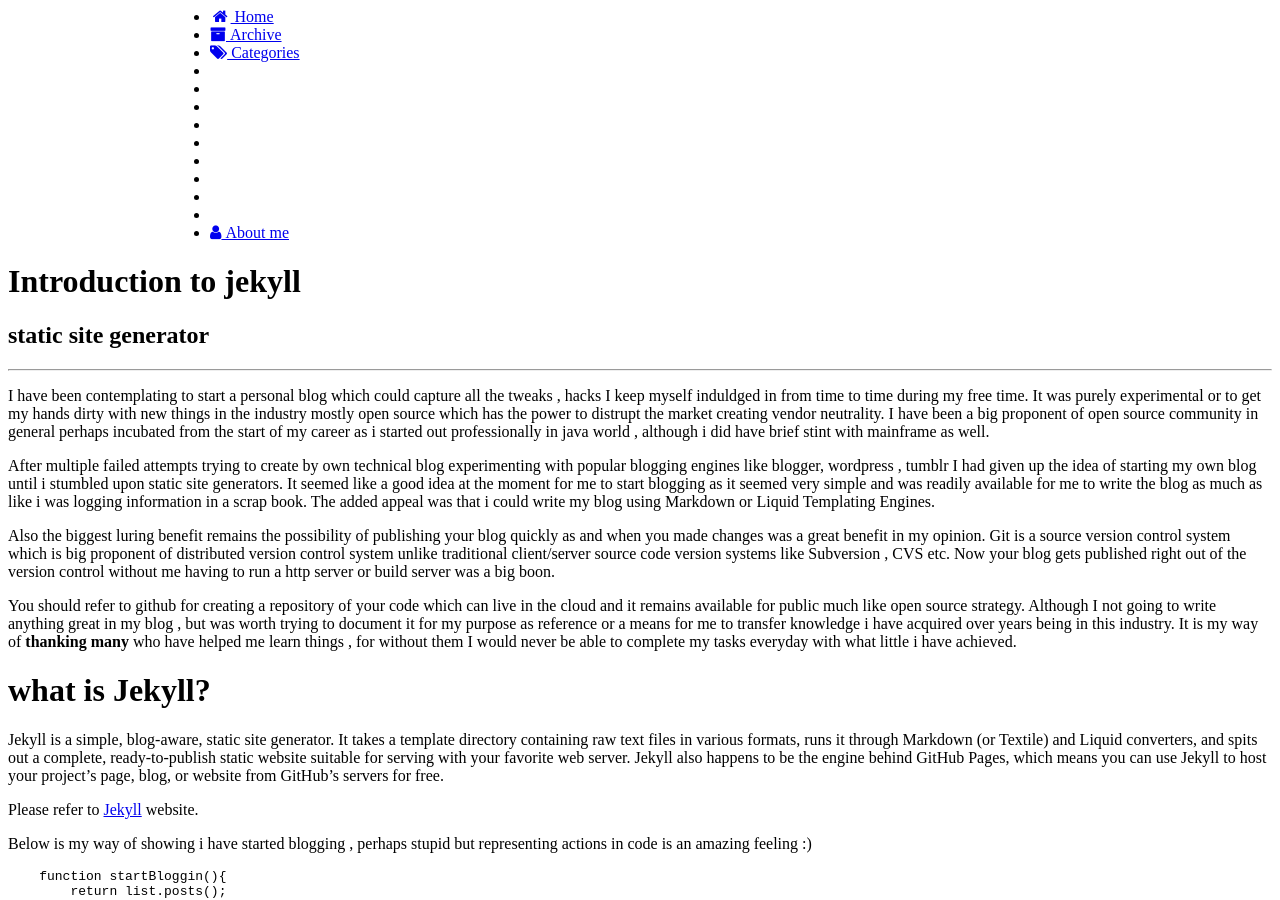
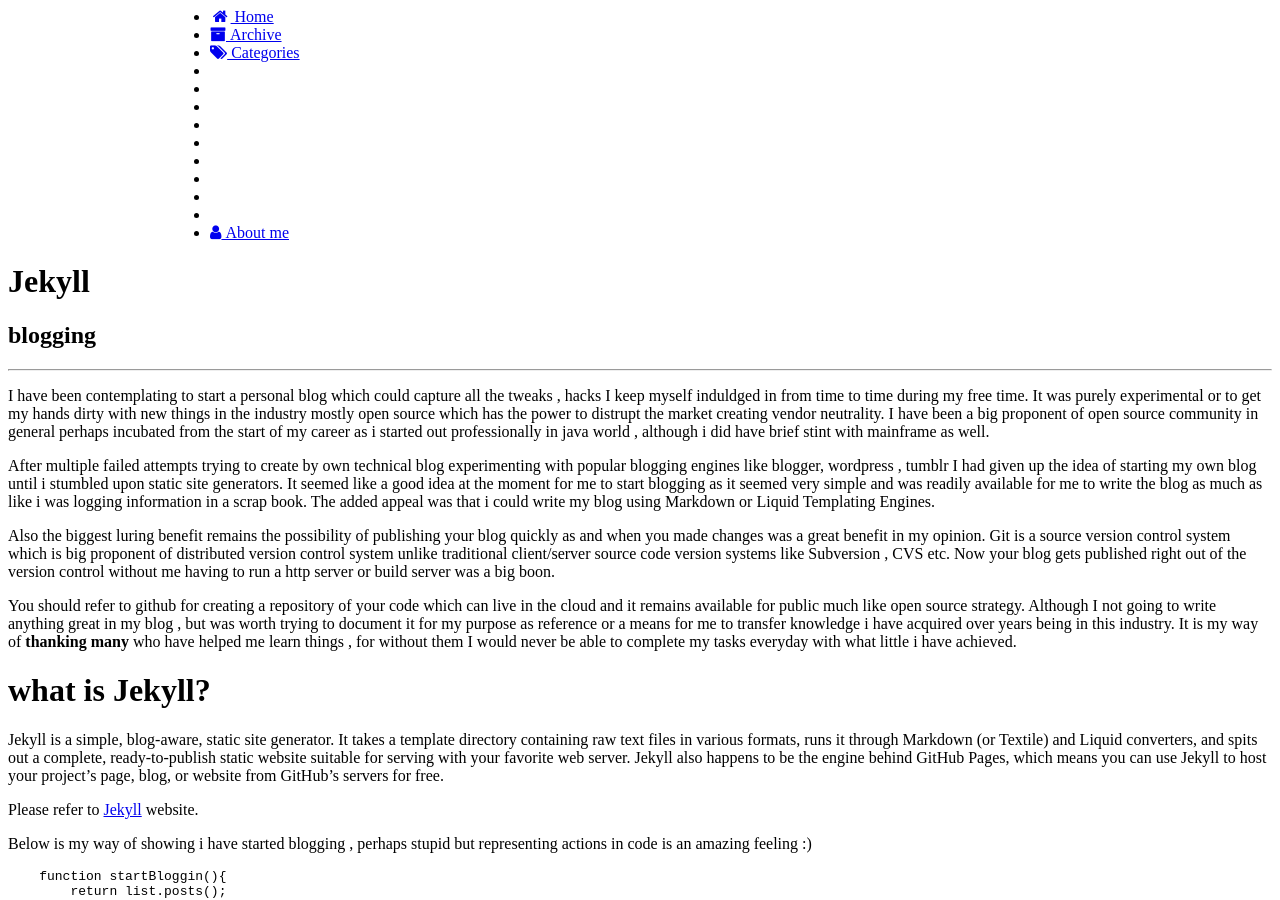
Before and after one commit to karpra/karpra.github.io, a Jekyll site: the page built from _posts/2014-9-18-jekyll.md, in a window 1280 px wide and 900 px high. Built offline with Jekyll 4.4.1, drawn with Linux system fonts in a browser that asks for light colours; nearby versions of some CDN libraries; library files that are not in the unit come from our copies.

Commit message:
Update and rename 2014-9-18-introduction to jekyll.md to 2014-9-18-jekyll.md

```diff
--- a/_posts/2014-9-18-introduction to jekyll.md
+++ b/_posts/2014-9-18-jekyll.md
@@ -1,7 +1,7 @@
 ---
 layout: post
 category : static site generator
-tagline : static site generator
+tagline : blogging
 tags : [jekyll]
 ---
 
```
